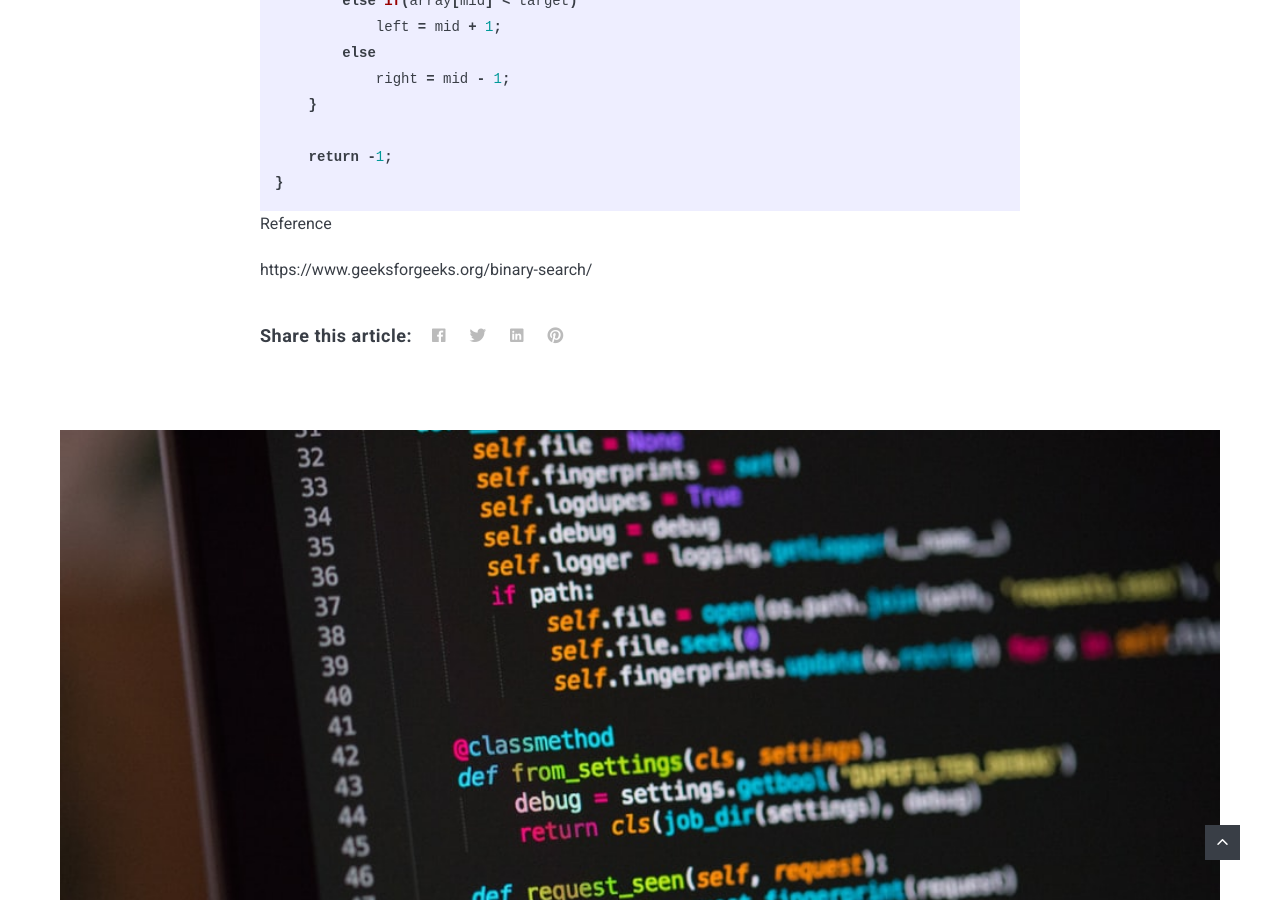
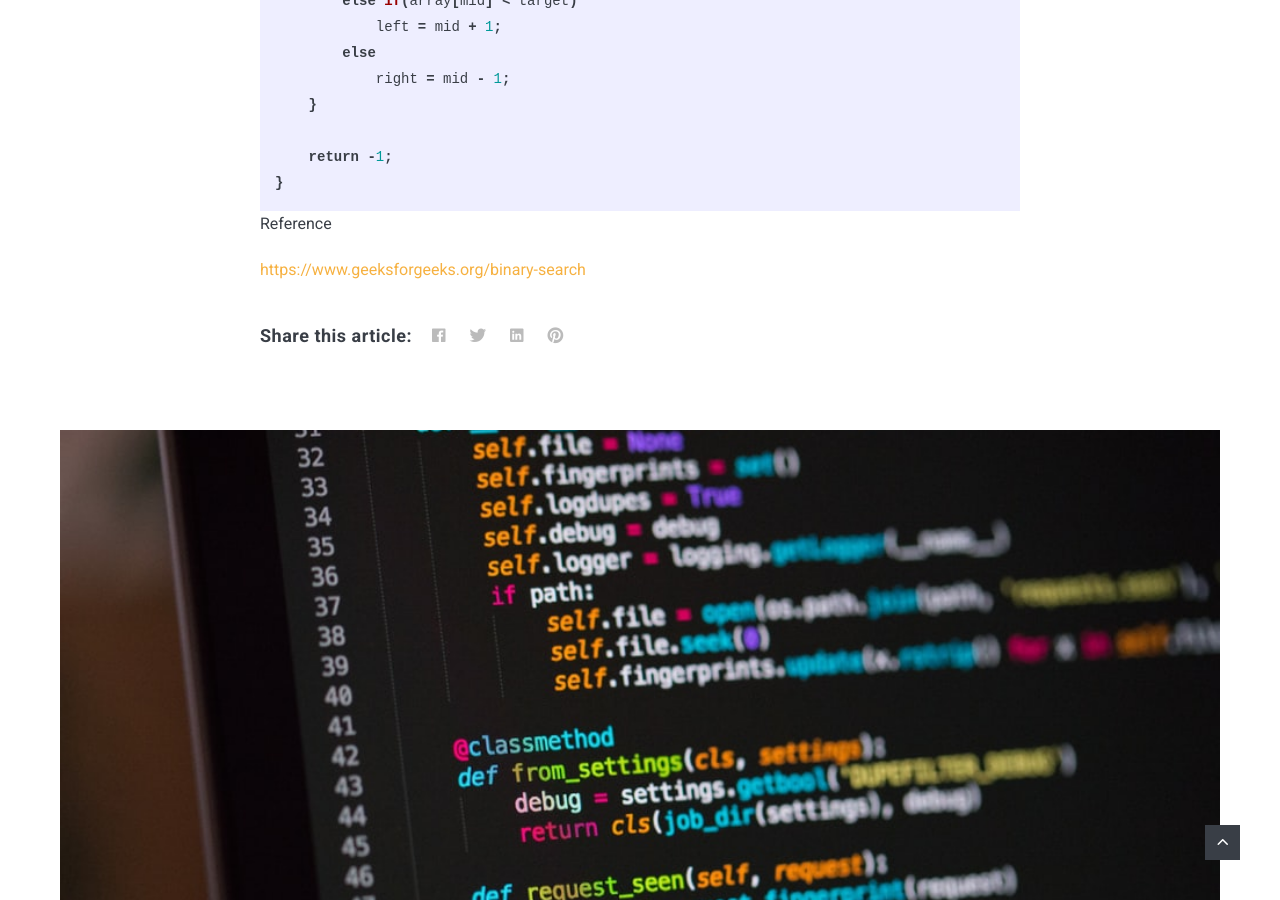
Before and after one commit to XiangXu/ywjxx, a Jekyll site: the page built from _posts/2020-09-21-Algorithm-Binary-Search-1.markdown, in a window 1280 px wide and 900 px high, scrolled down 3135 px. Built offline with Jekyll 4.4.1, drawn with Linux system fonts in a browser that asks for light colours; nearby versions of some CDN libraries; comment, search, counter and statistics services are not loaded.

Commit message:
add link

```diff
--- a/_posts/2020-09-21-Algorithm-Binary-Search-1.markdown
+++ b/_posts/2020-09-21-Algorithm-Binary-Search-1.markdown
@@ -80,4 +80,4 @@ private int iterativeBinarySearch(int[] array, int target)
 
 Reference
 
-https://www.geeksforgeeks.org/binary-search/
+<https://www.geeksforgeeks.org/binary-search>
```
